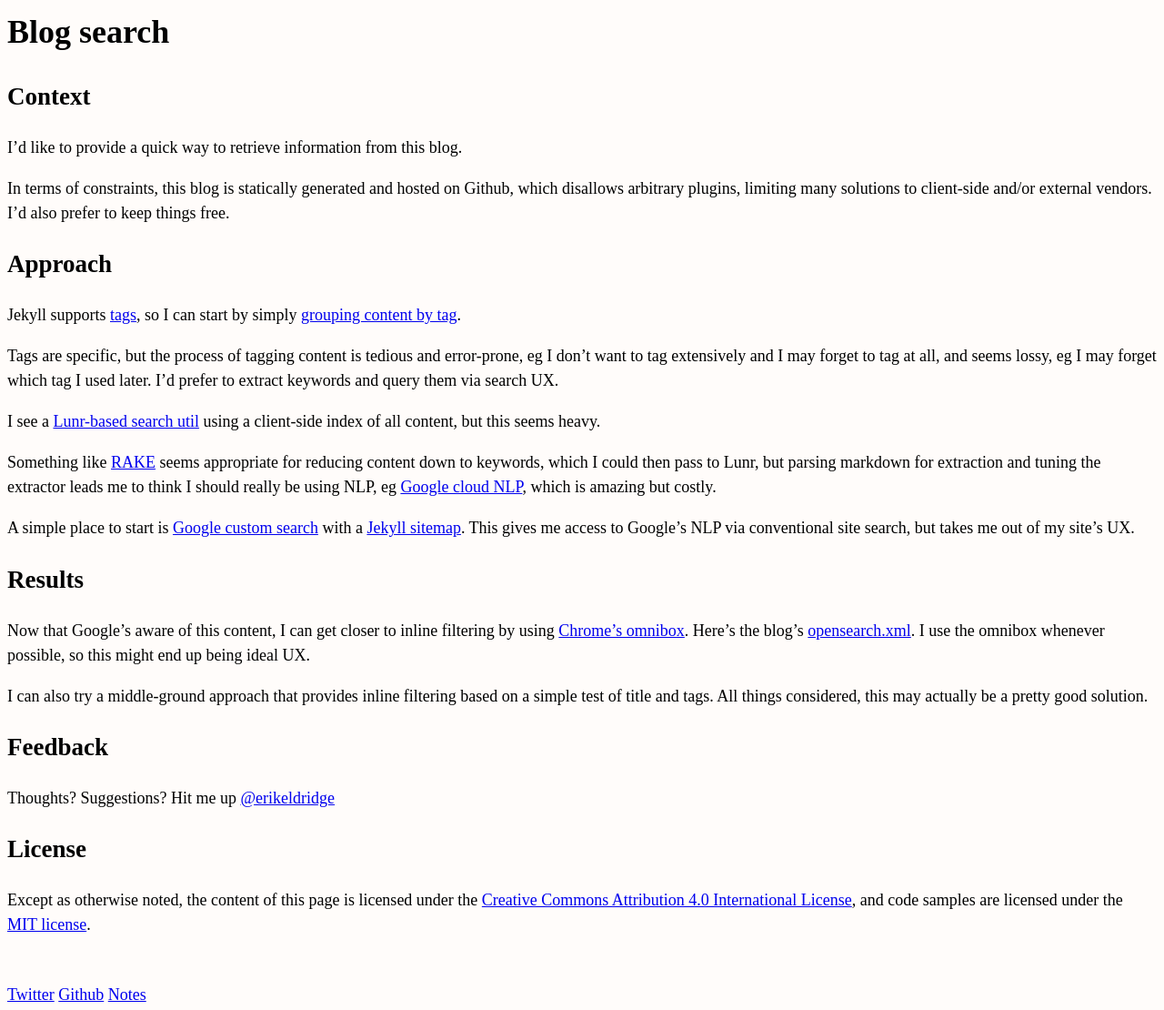
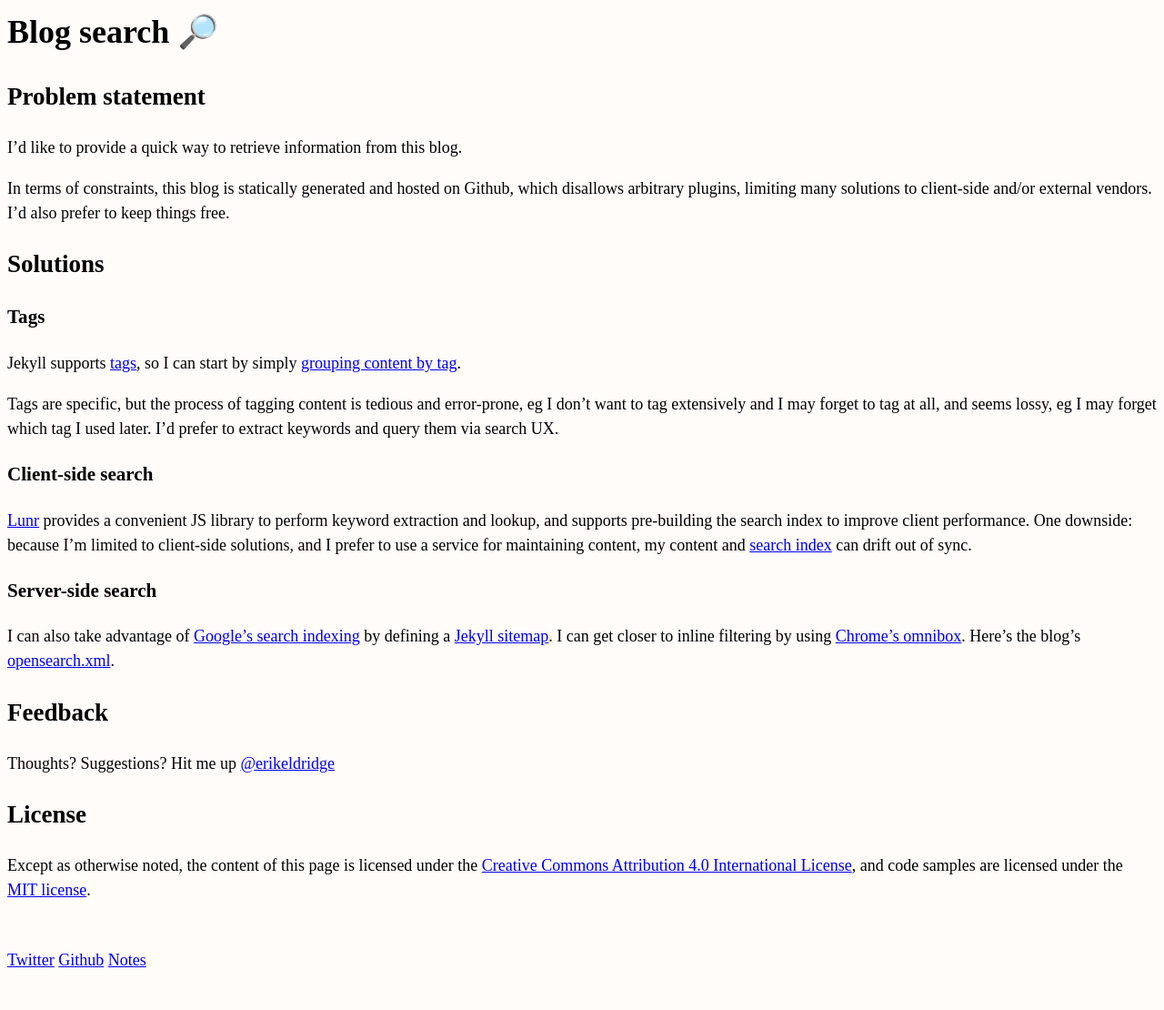
Before and after one commit to erikeldridge/erikeldridge.github.com, a Jekyll site: the page built from _posts/2017-07-29-blog-search.md, in a window 1280 px wide. Shown: the whole page at 91% size. Built offline with Jekyll 4.4.1, drawn with Linux system fonts in a browser that asks for light colours; nearby versions of some CDN libraries; after the commit the page ends 1072 px from its top, so only the background shows below that.

Commit message:
Update from Forestry.io - Updated 2017-07-29-blog-search.md

```diff
--- a/_posts/2017-07-29-blog-search.md
+++ b/_posts/2017-07-29-blog-search.md
@@ -1,32 +1,30 @@
 ---
-title: Blog search
-date: 2017-07-29 00:00:00 Z
+title: "Blog search \U0001F50E"
+date: 2018-08-26 18:35:44 -0700
 tags:
 - blog
 - search
 layout: post
+
 ---
-
-## Context
+## Problem statement
 
 I'd like to provide a quick way to retrieve information from this blog.
 
 In terms of constraints, this blog is statically generated and hosted on Github, which disallows arbitrary plugins, limiting many solutions to client-side and/or external vendors. I'd also prefer to keep things free.
 
-## Approach
+## Solutions
+
+### Tags
 
 Jekyll supports [tags](https://jekyllrb.com/docs/variables/#page-variables), so I can start by simply [grouping content by tag](https://github.com/erikeldridge/erikeldridge.github.com/blob/08c14fabce69f58d2c7de8f3300b9484018d4311/tags.html).
 
 Tags are specific, but the process of tagging content is tedious and error-prone, eg I don't want to tag extensively and I may forget to tag at all, and seems lossy, eg I may forget which tag I used later. I'd prefer to extract keywords and query them via search UX.
 
-I see a [Lunr-based search util](https://github.com/slashdotdash/jekyll-lunr-js-search) using a client-side index of all content, but this seems heavy.
+### Client-side search
 
-Something like [RAKE](https://github.com/nok/rake-text-ruby) seems appropriate for reducing content down to keywords, which I could then pass to Lunr, but parsing markdown for extraction and tuning the extractor leads me to think I should really be using NLP, eg [Google cloud NLP](https://cloud.google.com/natural-language/), which is amazing but costly.
+[Lunr](https://lunrjs.com) provides a convenient JS library to perform keyword extraction and lookup, and supports pre-building the search index to improve client performance. One downside: because I'm limited to client-side solutions, and I prefer to use a service for maintaining content, my content and [search index](https://github.com/erikeldridge/erikeldridge.github.com/blob/master/src/build-search-index.js) can drift out of sync.
 
-A simple place to start is [Google custom search](https://cse.google.com) with a [Jekyll sitemap](http://davidensinger.com/2013/03/generating-a-sitemap-in-jekyll-without-a-plugin/). This gives me access to Google's NLP via conventional site search, but takes me out of my site's UX.
+### Server-side search
 
-## Results
-
-Now that Google's aware of this content, I can get closer to inline filtering by using [Chrome's omnibox](https://www.chromium.org/tab-to-search). Here's the blog's [opensearch.xml](http://erikeldridge.com/opensearch.xml). I use the omnibox whenever possible, so this might end up being ideal UX.
-
-I can also try a middle-ground approach that provides inline filtering based on a simple test of title and tags. All things considered, this may actually be a pretty good solution.
+I can also take advantage of [Google's search indexing](https://www.google.com/webmasters/tools/home?hl=en) by defining a [Jekyll sitemap](http://davidensinger.com/2013/03/generating-a-sitemap-in-jekyll-without-a-plugin/). I can get closer to inline filtering by using [Chrome's omnibox](https://www.chromium.org/tab-to-search). Here's the blog's [opensearch.xml](http://erikeldridge.com/opensearch.xml).
```
Also changed, not shown: .forestry/front_matter/templates/post.yml.
